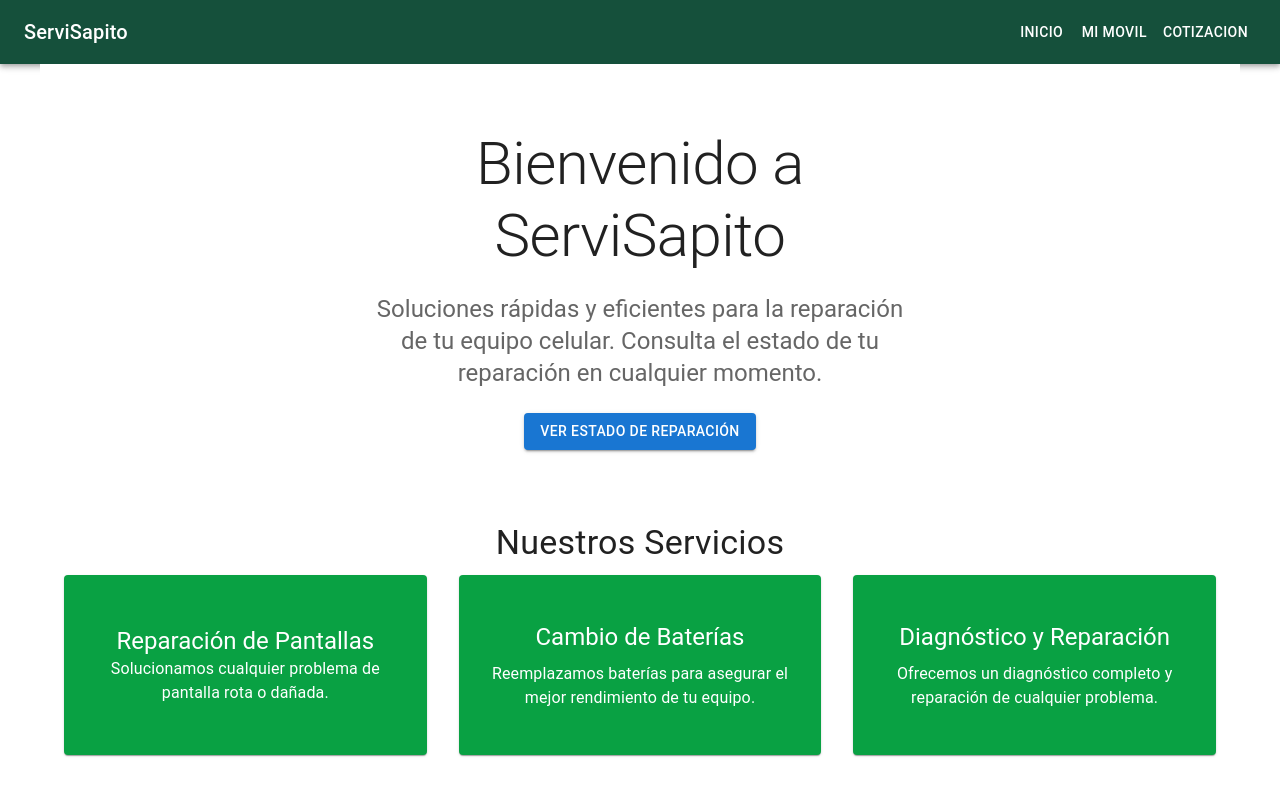
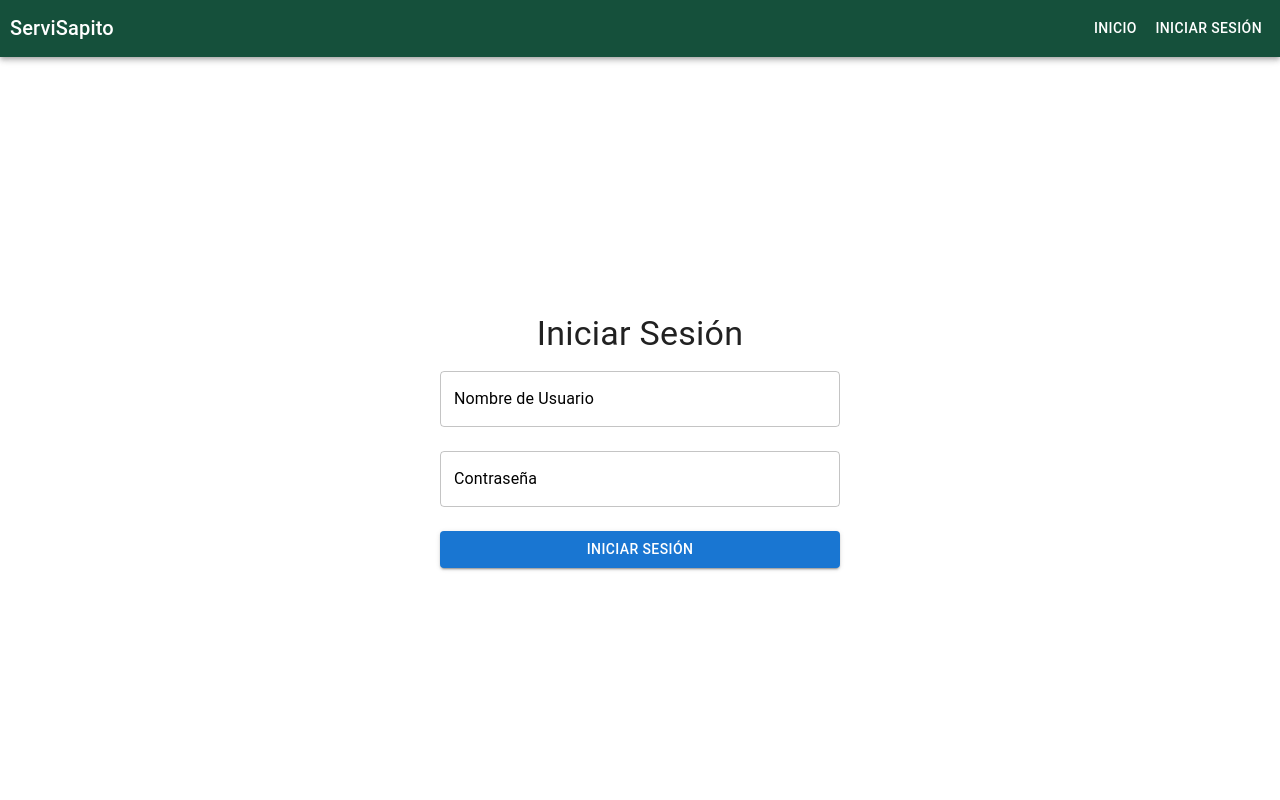
Before and after one commit to luisfer128/luisfer128.github.io, a React (Create React App) app: page /login in a window 1280 px wide. Shown: the top 800 px of the page. Built offline with nearby package versions, Linux system fonts and the light colour scheme.

Commit message:
Añadido funcionalidades a los botones y seccion de iniciar sesion

```diff
--- a/package.json
+++ b/package.json
@@ -14,6 +14,7 @@
     "@testing-library/user-event": "^13.5.0",
     "react": "^18.3.1",
     "react-dom": "^18.3.1",
+    "react-router-dom": "^6.23.1",
     "react-scripts": "^5.0.1",
     "styled-components": "^6.1.11",
     "web-vitals": "^2.1.4"
--- a/src/App.js
+++ b/src/App.js
@@ -1,32 +1,41 @@
-import './App.css';
+import React, { useState } from 'react';
+import { BrowserRouter as Router, Route, Routes } from 'react-router-dom';
 import Toolbar from './componentes/Toolbar';
-import SearchBar from './componentes/Searchbar';
-import sapoLandingImage from './images/sapo-landing.webp';
 import LandingPage from './componentes/LandingPage';
 import Footer from './componentes/Footer';
-
-
-//
+import LoginPage from './componentes/LoginPage';
+import Factura from './componentes/Factura'; // Asegúrate de importar Factura correctamente
 
 
 function App() {
+    const [loggedInUser, setLoggedInUser] = useState(null);
 
+    const handleLogin = (username) => {
+        setLoggedInUser(username);
+    };
 
+    const handleLogout = () => {
+        setLoggedInUser(null); // Elimina el usuario actualmente conectado al cerrar sesión
+    };
 
     return (
+        <Router>
             <div className="App">
-      <Toolbar />
+            <Toolbar loggedInUser={loggedInUser} onLogout={handleLogout} />
                 <div className="content">
                     <header className="App-header">
-        <LandingPage />
-        <SearchBar />
-          <img src={sapoLandingImage} alt="Sapo Landing" className='imagen-landing' />
+                        <Routes>
+                            <Route path="/" element={<LandingPage />} />
+                            <Route path="/login" element={<LoginPage onLogin={handleLogin} />} />
+                            <Route path="/crear-factura" element={<Factura />} />
+                            <Route path="/eliminar-factura" element={<Factura />} />
+                            <Route path="/actualizar-factura" element={<Factura />} />
+                        </Routes>
                     </header>
-        <div>
                     <Footer />
                 </div>
             </div>
-    </div>
+        </Router>
     );
 }
 
--- a/src/componentes/LandingPage.jsx
+++ b/src/componentes/LandingPage.jsx
@@ -1,14 +1,17 @@
-import React from 'react';
-import {Box, Container, Typography, Button, Grid, Paper} from '@mui/material';
+import React, { useRef } from 'react';
+import { Box, Container, Typography, Button, Grid, Paper } from '@mui/material';
+import SearchBar from './Searchbar';
+import sapoLandingImage from '../images/sapo-landing.webp';
 
 function LandingPage() {
-    return(
-        <Box sx={{
-            bgcolor: 'background.paper',
-            pt: 8,
-            pb: 6,
-             }}>
-            <Container maxWidth="sm">
+    const searchBarRef = useRef(null);
+
+    const scrollToSearchBar = () => {
+        searchBarRef.current.scrollIntoView({ behavior: 'smooth' });
+    };
+    return (
+        <Box sx={{ bgcolor: 'background.paper', pt: 8, pb: 6 }}>
+            <Container maxWidth="md">
                 <Typography component="h1" variant="h2" align="center" color="text.primary" gutterBottom>
                     Bienvenido a ServiSapito
                 </Typography>
@@ -16,21 +19,19 @@ function LandingPage() {
                     Soluciones rápidas y eficientes para la reparación de tu equipo celular. Consulta el estado de tu reparación en cualquier momento.
                 </Typography>
                 <Box sx={{ display: 'flex', justifyContent: 'center' }}>
-                    <Button variant="contained" color="primary" sx={{ m: 1 }}>
+                    <Button variant="contained" color="primary" sx={{ m: 1 }} onClick={scrollToSearchBar}>
                         Ver Estado de Reparación
                     </Button>
                 </Box>
             </Container>
-            <Container sx={{ mb:2 ,pt: 8, pb: 6 }} item="center">
+            <Container sx={{ mt: 8 }}>
                 <Typography variant="h4" align="center" color="text.primary" gutterBottom>
                     Nuestros Servicios
                 </Typography>
                 <Grid container spacing={4} align="center">
-                    <Grid item xs={12}  md={4} sx={{transition: 'transform 0.3s ease', '&:hover': {
-                    transform: 'scale(0.95)'}
-                    }}>
-                        <Paper sx={{ background: 'rgb(9, 161, 67)', padding: 2, height:148,  display: 'flex', flexDirection: 'column', justifyContent: 'center'  }}>
-                            <Typography variant="h5" align="center" color='white' >
+                    <Grid item xs={12} md={4} sx={{ transition: 'transform 0.3s ease', '&:hover': { transform: 'scale(0.95)' } }}>
+                        <Paper sx={{ background: 'rgb(9, 161, 67)', padding: 2, height: 148, display: 'flex', flexDirection: 'column', justifyContent: 'center' }}>
+                            <Typography variant="h5" align="center" color='white'>
                                 Reparación de Pantallas
                             </Typography>
                             <Typography align="center" color='white'>
@@ -38,10 +39,8 @@ function LandingPage() {
                             </Typography>
                         </Paper>
                     </Grid>
-                    <Grid item xs={12}  md={4} sx={{transition: 'transform 0.3s ease', '&:hover': {
-                    transform: 'scale(0.95)'}
-                    }}>
-                        <Paper sx={{ background: 'rgb(9, 161, 67)', padding: 2, height:148,  display: 'flex', flexDirection: 'column', justifyContent: 'center'  }}>
+                    <Grid item xs={12} md={4} sx={{ transition: 'transform 0.3s ease', '&:hover': { transform: 'scale(0.95)' } }}>
+                        <Paper sx={{ background: 'rgb(9, 161, 67)', padding: 2, height: 148, display: 'flex', flexDirection: 'column', justifyContent: 'center' }}>
                             <Typography variant="h5" align="center" gutterBottom color='white'>
                                 Cambio de Baterías
                             </Typography>
@@ -50,10 +49,8 @@ function LandingPage() {
                             </Typography>
                         </Paper>
                     </Grid>
-                    <Grid item xs={12}  md={4} sx={{transition: 'transform 0.3s ease', '&:hover': {
-                    transform: 'scale(0.95)'}
-                    }}>
-                        <Paper sx={{ background: 'rgb(9, 161, 67)', padding: 2, height:148,  display: 'flex', flexDirection: 'column', justifyContent: 'center'  }}>
+                    <Grid item xs={12} md={4} sx={{ transition: 'transform 0.3s ease', '&:hover': { transform: 'scale(0.95)' } }}>
+                        <Paper sx={{ background: 'rgb(9, 161, 67)', padding: 2, height: 148, display: 'flex', flexDirection: 'column', justifyContent: 'center' }}>
                             <Typography variant="h5" align="center" gutterBottom color='white'>
                                 Diagnóstico y Reparación
                             </Typography>
@@ -64,9 +61,14 @@ function LandingPage() {
                     </Grid>
                 </Grid>
             </Container>
+            <Container ref={searchBarRef} sx={{ display: 'flex', justifyContent: 'center', mt: 8 }}>
+                <SearchBar id="search-bar" />
+            </Container>
+            <Box sx={{ display: 'flex', justifyContent: 'center', mt: 8 }}>
+                <img src={sapoLandingImage} alt="Sapo Landing" style={{ maxWidth: '45%', height: 'auto' }} />
+            </Box>
         </Box>
     );
 }
 
-
 export default LandingPage;
--- /dev/null
+++ b/src/componentes/LoginPage.jsx
@@ -0,0 +1,97 @@
+import React, { useState } from 'react';
+import { Box, Button, TextField, Typography, CircularProgress } from '@mui/material';
+import { useNavigate } from 'react-router-dom';
+
+function LoginPage({ onLogin }) {
+    const [username, setUsername] = useState('');
+    const [password, setPassword] = useState('');
+    const [error, setError] = useState('');
+    const [loading, setLoading] = useState(false);
+    const navigate = useNavigate();
+
+    const handleLogin = async () => {
+        setLoading(true);
+        setError('');
+
+        try {
+            const response = await fetch('http://100.113.27.1:3200/login', {
+                method: 'POST',
+                headers: {
+                    'Content-Type': 'application/json',
+                },
+                body: JSON.stringify({ username, password }),
+            });
+
+            if (response.ok) {
+                const data = await response.json();
+                const { username } = data;
+                onLogin(username); // Llama a la función onLogin con el nombre de usuario
+                navigate('/');
+            } else {
+                setError('Credenciales incorrectas o no existentes');
+            }
+        } catch (error) {
+            console.error('Error al iniciar sesión:', error);
+            setError('Error al iniciar sesión. Por favor, intenta nuevamente.');
+        } finally {
+            setLoading(false);
+        }
+    };
+
+
+    return (
+        <Box
+            sx={{
+                display: 'flex',
+                flexDirection: 'column',
+                justifyContent: 'center',
+                alignItems: 'center',
+                minHeight: 'calc(100vh - 64px)', // Resta el tamaño de la barra de navegación
+                padding: '16px',
+            }}
+        >
+            <Typography component="h1" variant="h4" color="text.primary">
+                Iniciar Sesión
+            </Typography>
+            <Box sx={{ width: '100%', maxWidth: 400 }}>
+                <TextField
+                    label="Nombre de Usuario"
+                    value={username}
+                    onChange={(e) => setUsername(e.target.value)}
+                    fullWidth
+                    margin="normal"
+                    InputLabelProps={{ style: { color: 'black' } }}
+                    InputProps={{ style: { color: 'black' } }}
+                />
+                <TextField
+                    label="Contraseña"
+                    type="password"
+                    value={password}
+                    onChange={(e) => setPassword(e.target.value)}
+                    fullWidth
+                    margin="normal"
+                    InputLabelProps={{ style: { color: 'black' } }}
+                    InputProps={{ style: { color: 'black' } }}
+                />
+                {error && (
+                    <Typography color="error" sx={{ mt: 2 }}>
+                        {error}
+                    </Typography>
+                )}
+                <Button
+                    variant="contained"
+                    color="primary"
+                    onClick={handleLogin}
+                    disabled={loading}
+                    fullWidth
+                    sx={{ mt: 2, display: 'flex', alignItems: 'center', justifyContent: 'center' }}
+                >
+                    {loading ? <CircularProgress size={24} sx={{ color: 'white', mr: 2 }} /> : 'Iniciar Sesión'}
+                    {loading ? 'Cargando...' : ''}
+                </Button>
+            </Box>
+        </Box>
+    );
+}
+
+export default LoginPage;
--- a/src/componentes/Searchbar.jsx
+++ b/src/componentes/Searchbar.jsx
@@ -23,7 +23,7 @@ function SearchBar() {
         const IdFactura = event.target.value;
         if (/^\d*$/.test(IdFactura)) {
             setValue(IdFactura);
-            setShowError(false); // Ocultar el mensaje de error si el valor es numérico
+            setShowError(false);
         } else {
             setValue('');
         }
@@ -34,21 +34,20 @@ function SearchBar() {
         if (value.trim() !== '') {
             handleOpenModal();
         } else {
-            setShowError(true); // Mostrar el mensaje de error si el campo está vacío
+            setShowError(true);
         }
     };
 
     return (
-        <Box ml={2}>
-            <Container>
+        <Container maxWidth="md">
+            <Box display="flex" flexDirection="column" alignItems="center" mt={4}>
                 <Typography variant="h4" color="black" mb={1}>
                     ¿Buscas tu dispositivo?
                 </Typography>
                 <Typography variant="body1" color="textSecondary" mb={1}>
                     Ingresa el número de tu factura en el siguiente espacio y haz clic en buscar.
                 </Typography>
-            </Container>
-            <Box display="flex" alignItems="center" mt={4} mb={4}>
+                <Box display="flex" alignItems="center" mt={2} mb={2}>
                     <TextField
                         id="buscar"
                         label="Número de factura"
@@ -107,6 +106,7 @@ function SearchBar() {
                     </Box>
                 </Modal>
             </Box>
+        </Container>
     );
 }
 
--- a/src/componentes/Toolbar.jsx
+++ b/src/componentes/Toolbar.jsx
@@ -1,29 +1,86 @@
-import React from "react";
-import { AppBar, Box, Button, Toolbar as MuiToolbar, Typography } from '@mui/material';
+import React from 'react';
+import { Box, AppBar, Button, Typography, Menu, MenuItem } from '@mui/material';
+import { useNavigate } from 'react-router-dom';
+
+function Toolbar({ loggedInUser, onLogout }) {
+    const navigate = useNavigate();
+    const [anchorEl, setAnchorEl] = React.useState(null);
+
+    const handleMenuClick = (event) => {
+        setAnchorEl(event.currentTarget);
+    };
+
+    const handleMenuItemClick = (route) => {
+        navigate(route);
+        setAnchorEl(null);
+    };
+
+    const handleMenuClose = () => {
+        setAnchorEl(null);
+    };
+
+    const handleLoginButtonClick = () => {
+        navigate('/login');
+    };
+
+    const handleLogoutButtonClick = () => {
+        // Lógica para cerrar sesión
+        onLogout();
+    };
+
+    const handleInicioButtonClick = () => {
+        navigate('/');
+    };
 
 
-function Toolbar() {
+
     return (
-        <Box sx={{ flexGrow: 1 }}>
-        <AppBar position="static" sx={{background: 'linear-gradient(90deg, rgba(21,80,59,1) 0%, rgba(21,80,59,1) 50%)',}}>
-          <MuiToolbar>
-            <Typography variant="h6" component="div" sx={{ flexGrow: 1, textAlign:'left' }}>
+        <AppBar position="static" sx={{ background: 'linear-gradient(90deg, rgba(21,80,59,1) 0%, rgba(21,80,59,1) 50%)' }}>
+            <Box
+                sx={{
+                    display: 'flex',
+                    flexDirection: 'row',
+                    justifyContent: 'space-between',
+                    alignItems: 'center',
+                    padding: '10px',
+                }}
+            >
+                <Typography variant="h6" component="div" sx={{ color: 'white', textAlign: 'left' }}>
                     ServiSapito
                 </Typography>
-            <Typography variant="h6" component="div" sx={{ marginRight: '10px' }}>
+                <Typography variant="h6" component="div" sx={{ flexGrow: 1, textAlign: 'center', color: 'white' }}>
+                    {loggedInUser ? `Bienvenido, ${loggedInUser}` : ''}
                 </Typography>
-            <Button color="inherit">
+                <Button color="inherit" onClick={handleInicioButtonClick}>
                         Inicio
                     </Button>
-            <Button color="inherit">
-              Mi movil
+                <Box>
+                    {loggedInUser && (
+                        <>
+                            <Button color="inherit" onClick={handleMenuClick}>
+                                Admin
                             </Button>
-            <Button color="inherit">
-              Cotizacion
+                            <Menu
+                                anchorEl={anchorEl}
+                                open={Boolean(anchorEl)}
+                                onClose={handleMenuClose}
+                                anchorOrigin={{ vertical: 'bottom', horizontal: 'right' }}
+                                transformOrigin={{ vertical: 'top', horizontal: 'right' }}
+                            >
+                                <MenuItem onClick={() => handleMenuItemClick('/crear-factura')}>Crear Factura</MenuItem>
+                                <MenuItem onClick={() => handleMenuItemClick('/eliminar-factura')}>Eliminar Factura</MenuItem>
+                                <MenuItem onClick={() => handleMenuItemClick('/actualizar-factura')}>Actualizar Factura</MenuItem>
+                            </Menu>
+                        </>
+                    )}
+
+                    <Button color="inherit" onClick={loggedInUser ? handleLogoutButtonClick : handleLoginButtonClick}>
+                        {loggedInUser ? 'Cerrar Sesión' : 'Iniciar Sesión'}
                     </Button>
-          </MuiToolbar>
+                </Box>
+            </Box>
         </AppBar>
-      </Box>
     );
 }
+
 export default Toolbar;
--- a/src/request/request.js
+++ b/src/request/request.js
@@ -1,42 +1,45 @@
 import React, { useEffect, useState } from 'react';
-import { Box, Typography, Table, TableBody, TableCell, TableContainer, TableHead, TableRow, Paper } from '@mui/material';
+import { Box, Typography, Table, TableBody, TableCell, TableContainer, TableHead, TableRow, Paper, CircularProgress, Alert } from '@mui/material';
 
 function ConsumeApi({ facturaNumero }) {
     const [data, setData] = useState(null);
     const [error, setError] = useState(null);
+    const [loading, setLoading] = useState(true);
 
     useEffect(() => {
         const fetchData = async () => {
+            setLoading(true);
+            setError(null);
             try {
-                const response = await fetch(`http://100.102.45.46:3200/reparaciones/${facturaNumero}`);
+                const response = await fetch(`http://100.113.27.1:3200/reparaciones/${facturaNumero}`);
                 if (!response.ok) {
                     throw new Error(`No se ha encontrado registro de esta factura`);
                 }
                 const jsonData = await response.json();
-                console.log('Data fetched:', jsonData);
-
-                // Comprobar si jsonData.data es un objeto y convertirlo a un array si es necesario
                 if (jsonData.data && typeof jsonData.data === 'object' && !Array.isArray(jsonData.data)) {
                     setData([jsonData.data]); // Convertir a array
                 } else {
                     setData(jsonData.data); // Dejar como está si ya es un array
                 }
             } catch (error) {
-                console.error('Error fetching data:', error);
                 setError(error);
+            } finally {
+                setLoading(false);
             }
         };
 
         fetchData();
+    }, [facturaNumero]);
 
-        console.log('useEffect ejecutado');
-    }, [facturaNumero]); // Dependencia para volver a llamar al efecto cuando facturaNumero cambia
+    if (loading) {
+        return <CircularProgress />;
+    }
 
     if (error) {
         return (
-            <Box className='app' color={'black'}>
-                <Typography variant="h6" color="error">Error al cargar los datos: {error.message}</Typography>
-            </Box>
+            <Alert severity="error">
+                Error al cargar los datos: {error.message}
+            </Alert>
         );
     }
 
@@ -53,7 +56,7 @@ function ConsumeApi({ facturaNumero }) {
                             <TableCell>Cliente</TableCell>
                             <TableCell>Fecha Ingreso</TableCell>
                             <TableCell>Fecha Salida</TableCell>
-                            <TableCell>Teléfono Cliente</TableCell>
+                            <TableCell>Teléfono Contacto</TableCell>
                         </TableRow>
                     </TableHead>
                     <TableBody>
@@ -64,7 +67,7 @@ function ConsumeApi({ facturaNumero }) {
                                 <TableCell>{reparacion.Estado}</TableCell>
                                 <TableCell>{reparacion.Cliente}</TableCell>
                                 <TableCell>{new Date(reparacion.FechaIngreso).toISOString().split('T')[0]}</TableCell>
-                                <TableCell>{new Date(reparacion.FechaSalida).toISOString().split('T')[0]}</TableCell>
+                                <TableCell>{reparacion.FechaSalida ? new Date(reparacion.FechaSalida).toISOString().split('T')[0] : ''}</TableCell>
                                 <TableCell>{reparacion.TelefonoCliente}</TableCell>
                             </TableRow>
                         ))}
```
Also changed, not shown: 1 other file (tests, documents, lock files or other folders). Lines whose indentation alone changed are shown as unchanged.
